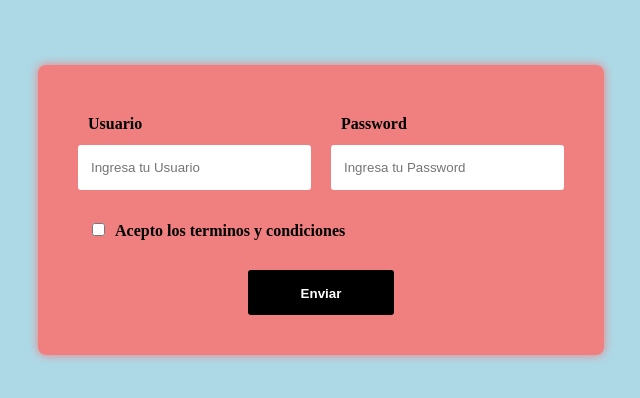
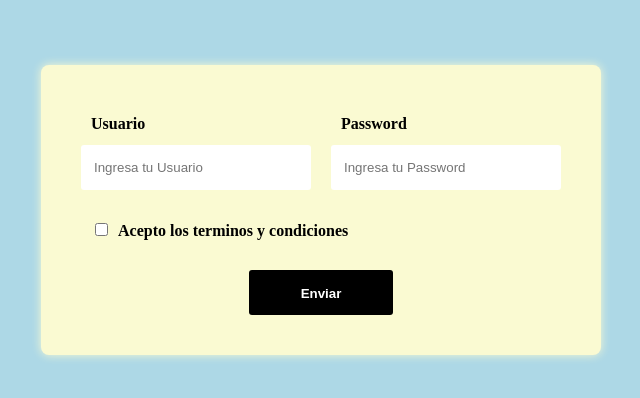
Before and after one commit to ElideZavala/formulario-react, a React (Create React App) app: page / in a window 1280 px wide. Shown: the part 198-596 px from the top of the page, without its empty margins (319-959 px from the left). Built offline with nearby package versions, Linux system fonts and the light colour scheme; a web font is replaced by a local one.

Commit message:
modificamos estilos

```diff
--- a/src/styles/estilos.css
+++ b/src/styles/estilos.css
@@ -20,25 +20,8 @@ body {
 main {
     padding: 40px;
     font-family: 'Arima', cursive;
-    background-color: lightcoral;
+    background-color: lightgoldenrodyellow;
     border-radius: 8px;
-    box-shadow: 0 0 10px lightcoral;
+    box-shadow: 0 0 10px lightgoldenrodyellow;
+    max-width: 35rem;
 }
-
-
-/* .form__usuario {
-    font-size: 2rem;
-}
-
-.form__input {
-    border: none;
-    outline: none;
-    padding: .8rem;
-    border-radius: 8px;
-    font-size: 1rem;
-    background-color: lightblue;
-}
-
-.form__para {
-    font-size: 1.5rem;
-} */
```
